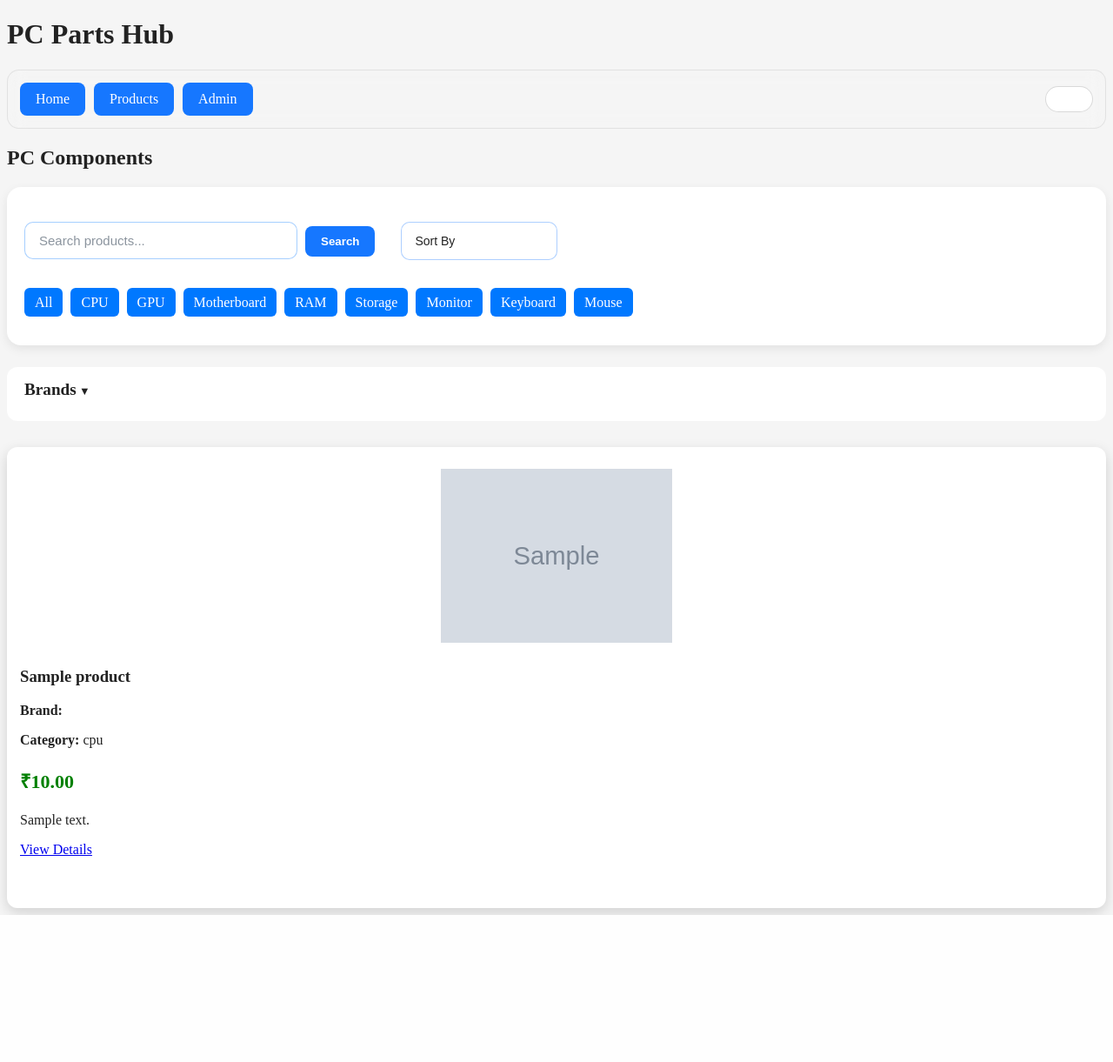
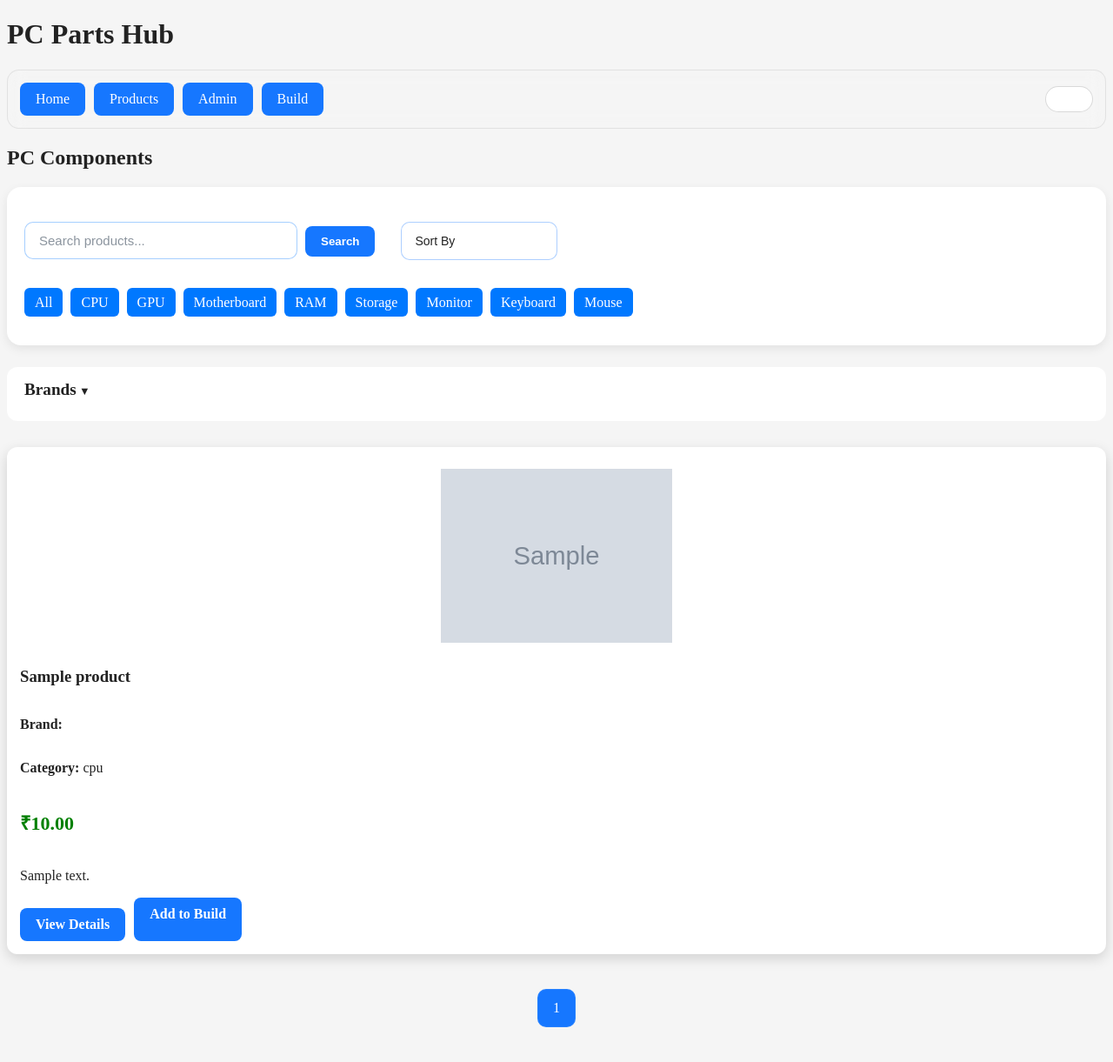
Before and after one commit to Biswajitfiguringthingsout/pc-parts-hub, a Django app: page /products/ in a window 1280 px wide. Shown: the whole page at 87% size. Before the commit the page ends 1052 px from the top, so only its background shows below. Run offline with Django 5.2, Linux system fonts and the light colour scheme; data comes from the database, SQL or seed files in the repository; tables that the repository leaves empty hold one stand-in row (values such as "Sample post"); grey boxes marked "Sample" are stand-in pictures.

Commit message:
Implement build page with component listing and total price calculation

```diff
--- a/products/models.py
+++ b/products/models.py
@@ -52,3 +52,22 @@ class Product(models.Model):
 
     def __str__(self):
         return self.name
+class Build(models.Model):
+    name = models.CharField(max_length=100)
+    created_at = models.DateTimeField(auto_now_add=True)
+
+    def __str__(self):
+        return self.name
+class BuildItem(models.Model):
+    build = models.ForeignKey(
+        Build,
+        on_delete=models.CASCADE
+    )
+
+    product = models.ForeignKey(
+        Product,
+        on_delete=models.CASCADE
+    )
+
+    def __str__(self):
+        return f"{self.build.name} - {self.product.name}"
--- a/products/static/css/style.css
+++ b/products/static/css/style.css
@@ -503,3 +503,159 @@ strong {
     content: " ▼";
     font-size: 0.8rem;
 }
+.pagination {
+    display: flex;
+    justify-content: center;
+    align-items: center;
+    gap: 10px;
+
+    margin: 40px 0;
+}
+
+.pagination a,
+.pagination .current-page {
+
+    width: 42px;
+    height: 42px;
+
+    display: flex;
+    align-items: center;
+    justify-content: center;
+
+    border-radius: 10px;
+
+    text-decoration: none;
+
+    background: var(--card);
+    color: var(--text);
+
+    border: 1px solid rgba(255,255,255,0.08);
+
+    transition: 0.3s;
+}
+
+.pagination a:hover {
+    background: #1677ff;
+    color: white;
+}
+
+.current-page {
+    background: #1677ff !important;
+    color: white !important;
+}
+.view-btn {
+    display: inline-block;
+
+    margin-top: 12px;
+    padding: 10px 18px;
+
+    background: #1677ff;
+    color: white;
+
+    text-decoration: none;
+
+    border-radius: 8px;
+
+    font-weight: 600;
+
+    transition: all 0.3s ease;
+}
+
+.view-btn:hover {
+    background: #2b85ff;
+
+    transform: translateY(-2px);
+
+    box-shadow: 0 5px 15px rgba(22,119,255,0.3);
+}
+.product-card {
+    display: flex;
+    flex-direction: column;
+}
+
+
+
+.product-actions {
+    margin-top: auto;
+
+    display: flex;
+    gap: 10px;
+
+    flex-wrap: wrap;
+}
+
+.view-btn,
+.build-btn {
+    display: inline-block;
+
+    padding: 10px 18px;
+
+    background: #1677ff;
+    color: white;
+
+    text-decoration: none;
+
+    border-radius: 8px;
+
+    font-weight: 600;
+
+    transition: all 0.3s ease;
+}
+
+.view-btn:hover,
+.build-btn:hover {
+    background: #2b85ff;
+
+    transform: translateY(-2px);
+
+    box-shadow: 0 5px 15px rgba(22,119,255,0.3);
+}
+.build-grid {
+    display: grid;
+    grid-template-columns: repeat(
+        auto-fit,
+        minmax(280px, 1fr)
+    );
+
+    gap: 20px;
+
+    margin-top: 25px;
+}
+
+.build-card {
+    background: var(--card);
+
+    border-radius: 14px;
+
+    padding: 20px;
+
+    box-shadow: 0 5px 15px rgba(0,0,0,0.2);
+
+    transition: all 0.3s ease;
+}
+
+.build-card:hover {
+    transform: translateY(-5px);
+
+    box-shadow:
+        0 10px 25px rgba(22,119,255,0.2);
+}
+
+.build-image {
+    width: 100%;
+    height: 180px;
+
+    object-fit: contain;
+
+    margin-bottom: 15px;
+}
+.build-total {
+    font-size: 3rem;
+    font-weight: 700;
+    color: #00d26a;
+}
+
+.build-summary {
+    text-align: center;
+    padding: 40px;
+}
--- a/products/templates/base.html
+++ b/products/templates/base.html
@@ -13,7 +13,7 @@
         <a href="/">Home</a>
         <a href="/products/">Products</a>
         <a href="/admin/">Admin</a>
-
+        <a href="{% url 'build_page' %}">Build</a>
         <button id="theme-toggle" class="theme-switch">
             <span class="slider"></span>
         </button>
--- a/products/templates/products/product_list.html
+++ b/products/templates/products/product_list.html
@@ -104,11 +104,61 @@
 
             <p>{{ product.description|truncatewords:15 }}</p>
 
-            <a href="/products/{{ product.id }}/" class="view-btn">
-                View Details
-            </a>
+            <div class="product-actions">
+                <a href="/products/{{ product.id }}/" class="view-btn">
+                    View Details
+                </a>
+
+                <a href="{% url 'add_to_build' product.id %}" class="build-btn">
+                    Add to Build
+                </a>
+            </div>
         </div>
     {% endfor %}
 </div>
+<div class="pagination">
 
+    {% if products.has_previous %}
+        <a href="?page={{ products.previous_page_number }}">‹</a>
+    {% endif %}
+
+    {% if products.number > 3 %}
+        <a href="?page=1">1</a>
+
+        {% if products.number > 4 %}
+            <span>...</span>
+        {% endif %}
+    {% endif %}
+
+    {% for num in products.paginator.page_range %}
+
+        {% if num >= products.number|add:"-1" and num <= products.number|add:"1" %}
+
+            {% if products.number == num %}
+                <span class="current-page">{{ num }}</span>
+            {% else %}
+                <a href="?page={{ num }}">{{ num }}</a>
+            {% endif %}
+
+        {% endif %}
+
+    {% endfor %}
+
+    {% if products.number < products.paginator.num_pages|add:"-2" %}
+
+        {% if products.number < products.paginator.num_pages|add:"-3" %}
+            <span>...</span>
+        {% endif %}
+
+        <a href="?page={{ products.paginator.num_pages }}">
+            {{ products.paginator.num_pages }}
+        </a>
+
+    {% endif %}
+
+    {% if products.has_next %}
+        <a href="?page={{ products.next_page_number }}">›</a>
+    {% endif %}
+
+</div>
 {% endblock %}
--- a/products/urls.py
+++ b/products/urls.py
@@ -10,4 +10,14 @@ urlpatterns = [
         views.products_by_category,
         name='products_by_category'
     ),
+    path(
+        'build/',
+        views.build_page,
+        name='build_page'
+    ),
+    path(
+        'build/add/<int:product_id>/',
+        views.add_to_build,
+        name='add_to_build'
+    ),
 ]
--- a/products/views.py
+++ b/products/views.py
@@ -1,7 +1,8 @@
 from django.shortcuts import render, get_object_or_404
-from .models import Product, Brand
-
-
+from .models import Product,Brand,Build,BuildItem
+from django.core.paginator import Paginator
+from django.shortcuts import redirect
+from django.db.models import Sum
 def product_list(request):
     products = Product.objects.all()
     brands = Brand.objects.all()
@@ -30,6 +31,13 @@ def product_list(request):
     elif sort == 'name_desc':
         products = products.order_by('-name')
 
+    paginator = Paginator(products, 10)
+
+    page_number = request.GET.get('page')
+
+    products = paginator.get_page(page_number)
+    query = request.GET.get('q', '').strip()
+
     return render(
         request,
         'products/product_list.html',
@@ -40,6 +48,7 @@ def product_list(request):
             'sort': sort,
             'brand_id': brand_id,
         }
+
     )
 
 
@@ -105,3 +114,36 @@ def home(request):
             'featured_products': featured_products
         }
     )
+def build_page(request):
+
+    build = Build.objects.first()
+
+    items = BuildItem.objects.filter(build=build)
+
+    total_price = items.aggregate(
+    total=Sum('product__price'))['total'] or 0
+
+    return render(
+        request,
+        'products/build_page.html',
+        {
+            'build': build,
+            'items': items,
+            'total_price': total_price,
+        }
+    )
+def add_to_build(request, product_id):
+
+    build = Build.objects.first()
+
+    product = get_object_or_404(
+        Product,
+        id=product_id
+    )
+
+    BuildItem.objects.create(
+        build=build,
+        product=product
+    )
+
+    return redirect('build_page')
```
Also changed, not shown: products/admin.py (+6 -2 lines), products/templates/products/build_page.html (added, +44 -0 lines), products/migrations/0002_build_builditem.py (added).
